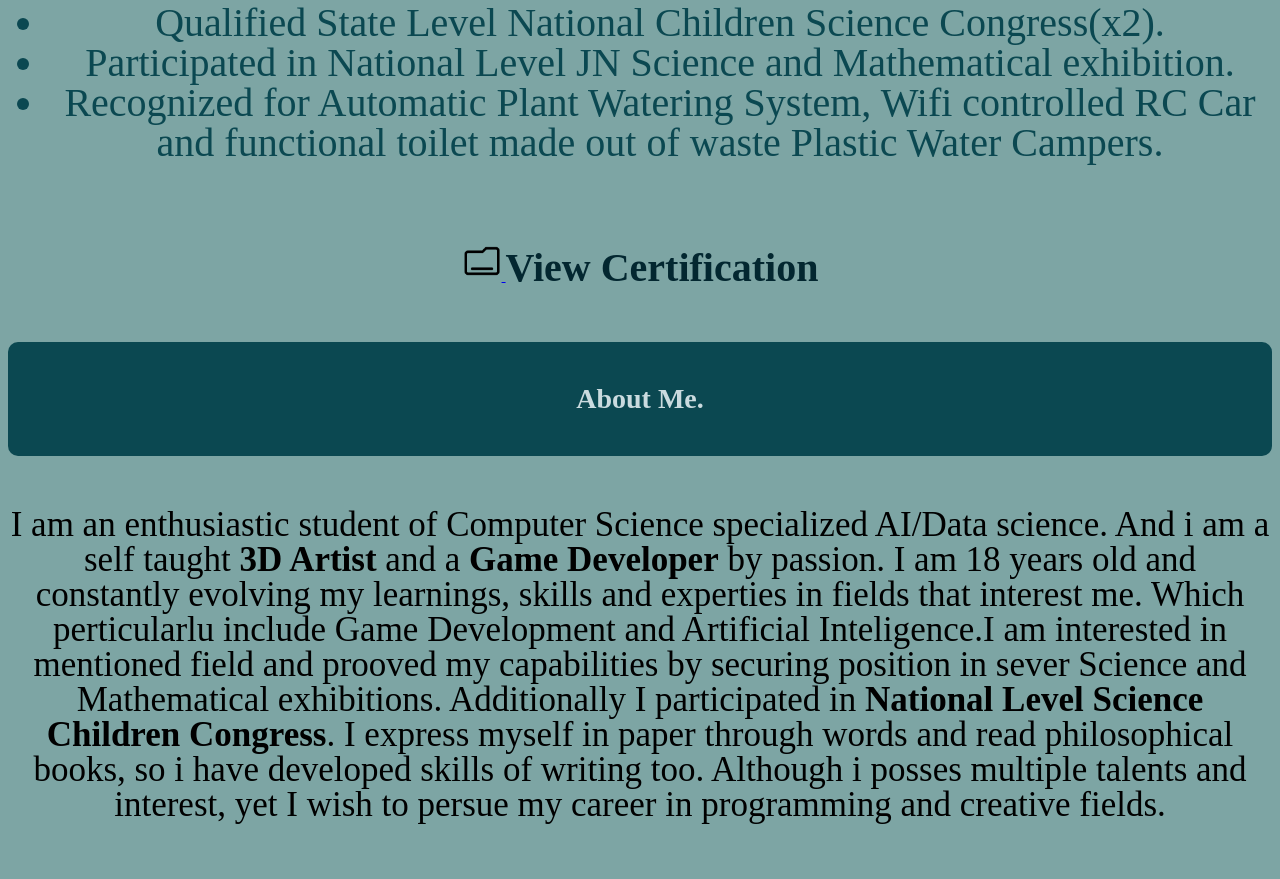
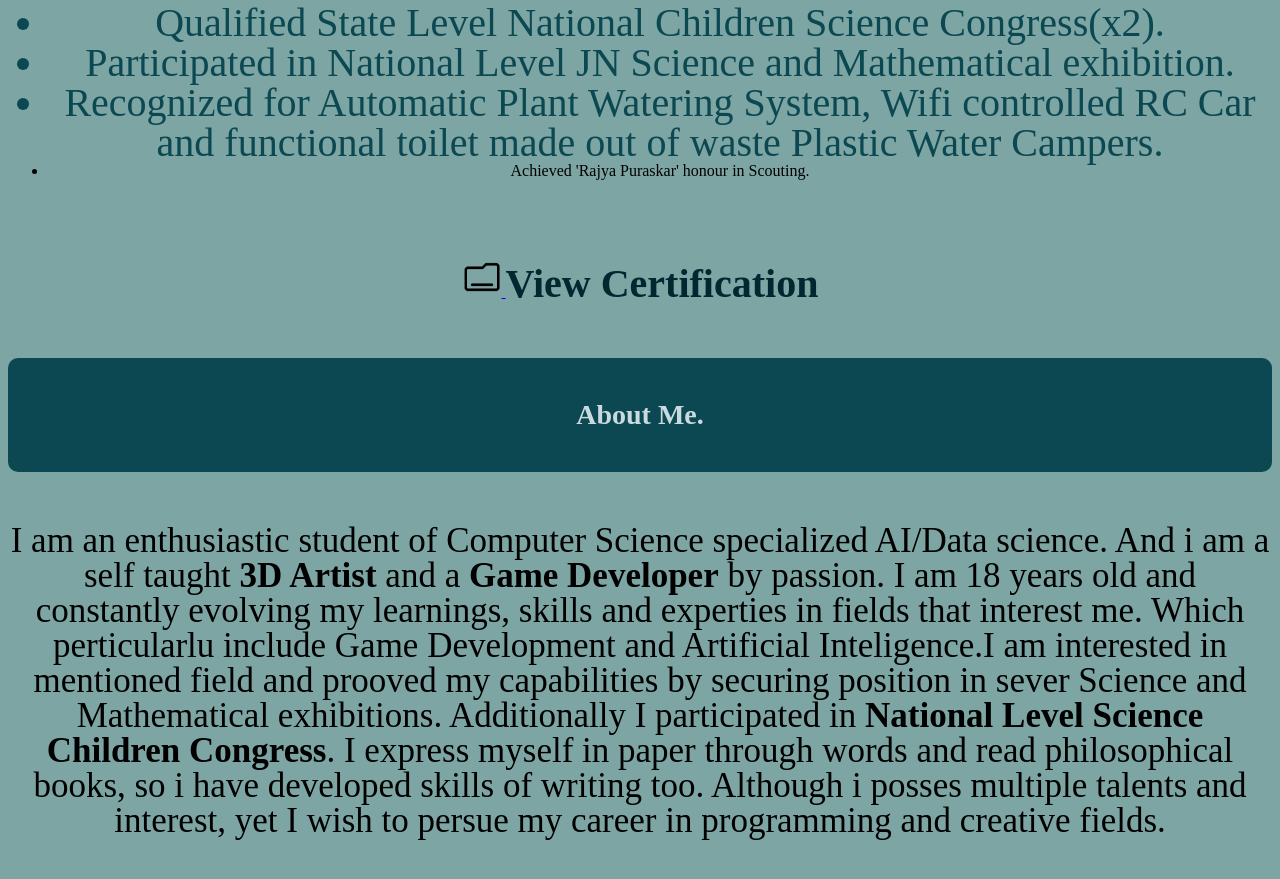
Before and after one commit to apoorv00ps/MyResume, a plain HTML site: page index.html in a window 1280 px wide. Shown: the part 1598-2477 px from the top of the page. Drawn offline with Linux system fonts and the light colour scheme.

Commit message:
something left

```diff
--- a/index.html
+++ b/index.html
@@ -87,6 +87,7 @@
             <li style="font-size: 40px; color: #0b4851;">Qualified State Level National Children Science Congress(x2).</li>
             <li style="font-size: 40px; color: #0b4851;">Participated in National Level JN Science and Mathematical exhibition.</li>
             <li style="font-size: 40px; color: #0b4851;">Recognized for Automatic Plant Watering System, Wifi controlled RC Car and functional toilet made out of waste Plastic Water Campers.</li>
+            <li>Achieved 'Rajya Puraskar' honour in Scouting.</li>
         </ul>
     </span>
    <br>
```
